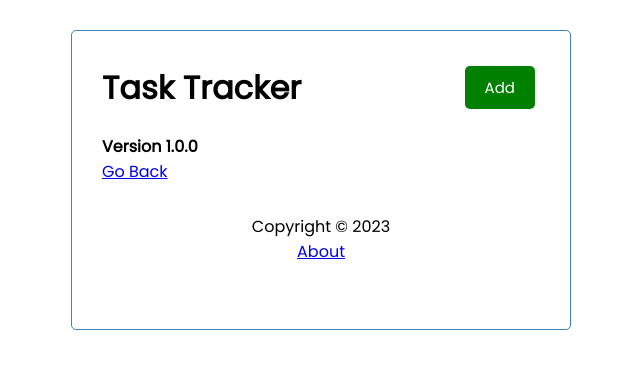
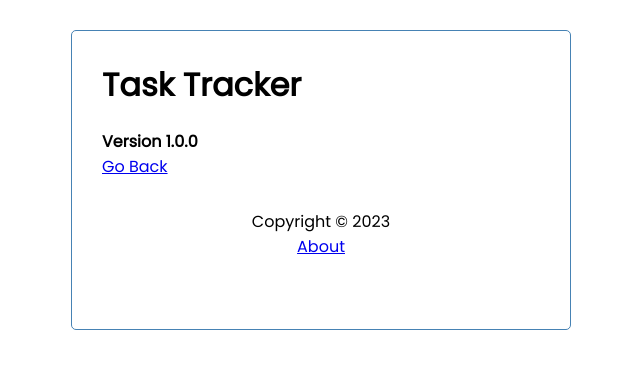
Before and after one commit to Peleton-011/task-tracker-project, a React (Create React App) app: page /about in a window 1280 px wide. Shown: the top 368 px of the page, without its empty margins (319-959 px from the left). Built offline with nearby package versions, Linux system fonts and the light colour scheme; data requests are answered from the project's data file.

Commit message:
Hide the Add task button while in the About page.

```diff
--- a/src/components/Header.jsx
+++ b/src/components/Header.jsx
@@ -1,21 +1,22 @@
 import PropTypes from "prop-types";
 import React from "react";
+import { useLocation } from "react-router-dom";
 
 import Button from "./Button";
 
 const Header = ({ title, onAdd, showAdd }) => {
-    const onClick = () => {
-        console.log("clicked");
-    };
+    const location = useLocation();
 
     return (
         <header className="header">
             <h1>{title}</h1>
-            <Button
-                color={showAdd ? "red" : "green"}
-                text={showAdd ? "Close" : "Add"}
-                onClick={onAdd}
-            />
+            {location.pathname === "/" && (
+                <Button
+                    color={showAdd ? "red" : "green"}
+                    text={showAdd ? "Close" : "Add"}
+                    onClick={onAdd}
+                />
+            )}
         </header>
     );
 };
```
